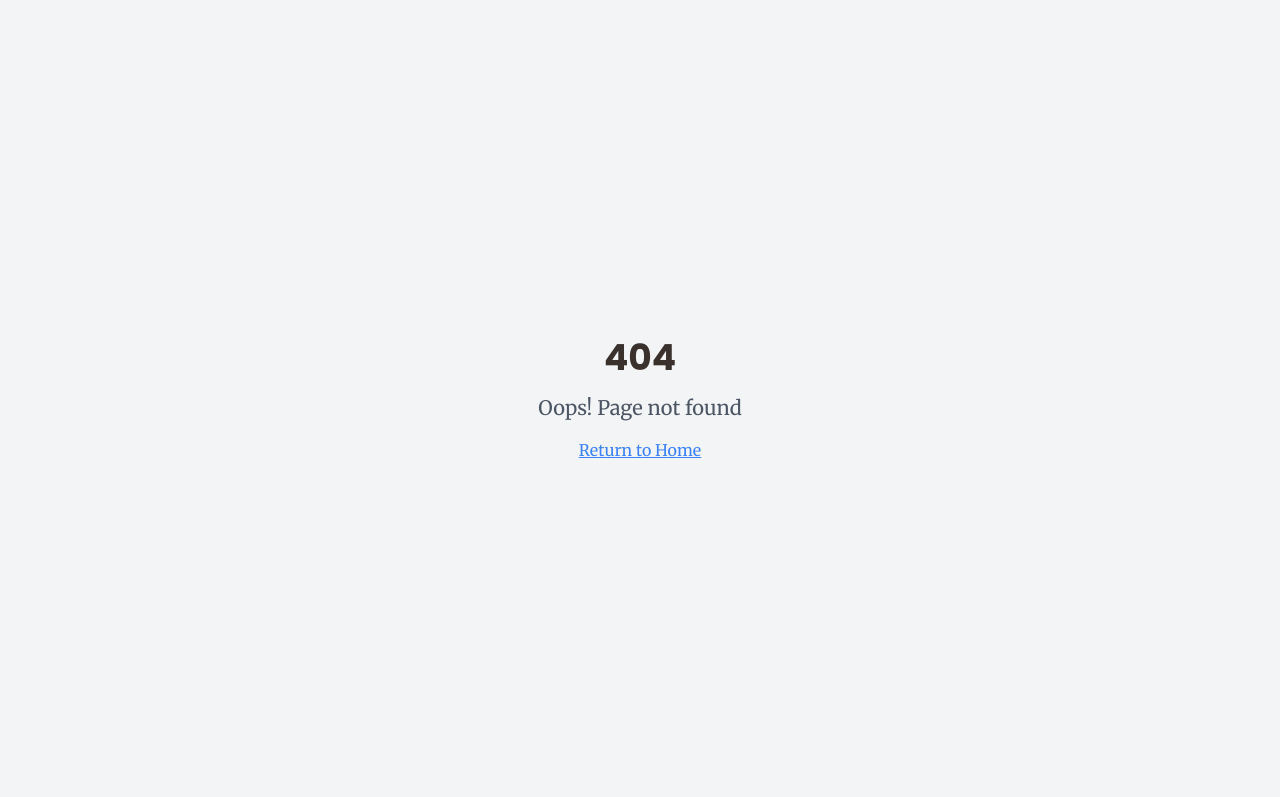
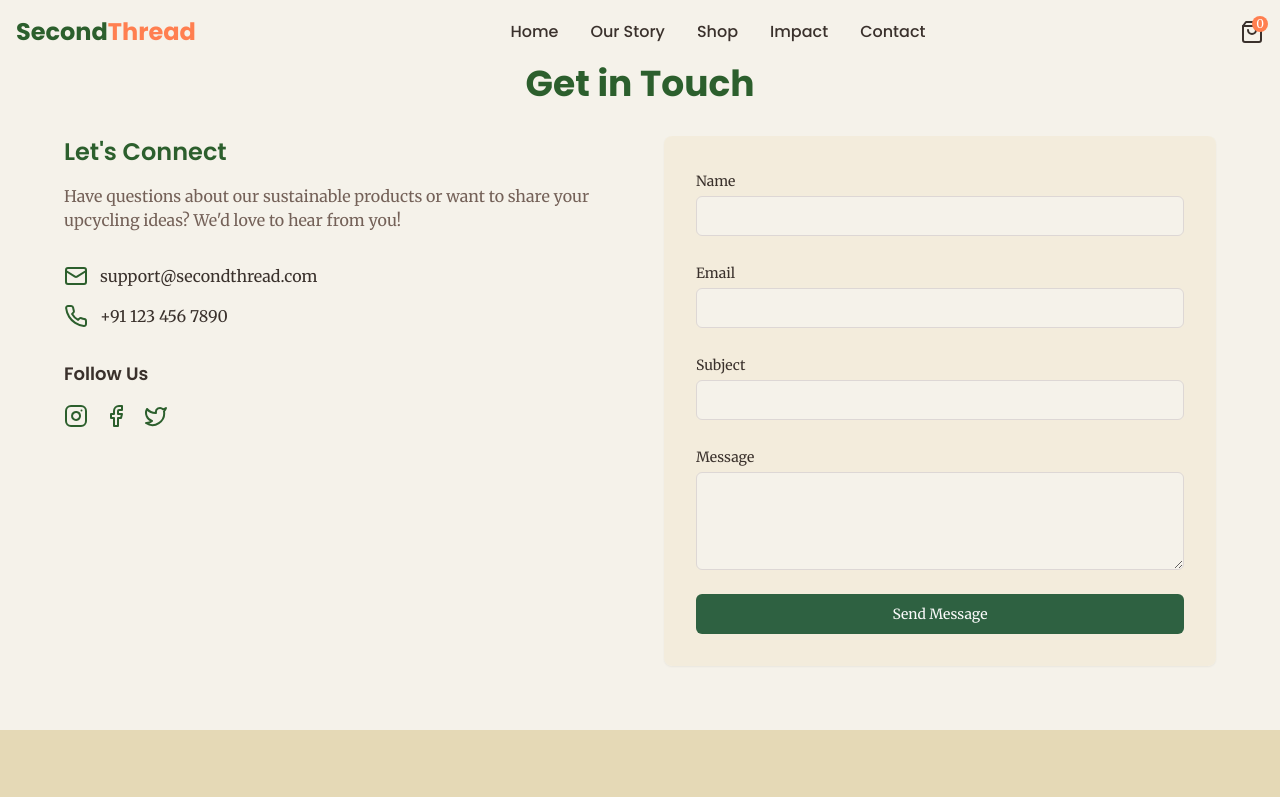
Before and after one commit to eesha-kamath/second-thread, a React (Vite) app: page /contact in a window 1280 px wide. Before the commit this address had no page. Shown: the top 797 px of the page. Built offline with nearby package versions, Linux system fonts and the light colour scheme.

Commit message:
feat: Add Contact page
Adds a new Contact page to the application.

```diff
--- a/src/App.tsx
+++ b/src/App.tsx
@@ -8,6 +8,7 @@ import Index from "./pages/Index";
 import About from "./pages/About";
 import Shop from "./pages/Shop";
 import Impact from "./pages/Impact";
+import Contact from "./pages/Contact";
 import NotFound from "./pages/NotFound";
 
 const queryClient = new QueryClient();
@@ -23,7 +24,7 @@ const App = () => (
           <Route path="/about" element={<About />} />
           <Route path="/shop" element={<Shop />} />
           <Route path="/impact" element={<Impact />} />
-          {/* ADD ALL CUSTOM ROUTES ABOVE THE CATCH-ALL "*" ROUTE */}
+          <Route path="/contact" element={<Contact />} />
           <Route path="*" element={<NotFound />} />
         </Routes>
       </BrowserRouter>
--- /dev/null
+++ b/src/pages/Contact.tsx
@@ -0,0 +1,172 @@
+
+import { useState } from "react";
+import { Mail, Phone, Instagram, Facebook, Twitter } from "lucide-react";
+import { Button } from "@/components/ui/button";
+import { Input } from "@/components/ui/input";
+import { Label } from "@/components/ui/label";
+import { Textarea } from "@/components/ui/textarea";
+import { useToast } from "@/hooks/use-toast";
+import Navbar from "@/components/Navbar";
+import Footer from "@/components/Footer";
+
+const Contact = () => {
+  const [formData, setFormData] = useState({
+    name: "",
+    email: "",
+    subject: "",
+    message: "",
+  });
+  const { toast } = useToast();
+
+  const handleSubmit = (e: React.FormEvent) => {
+    e.preventDefault();
+    // In a real app, this would send the data to a backend
+    toast({
+      title: "Message Sent",
+      description: "Thank you for reaching out. We'll get back to you soon!",
+    });
+    setFormData({ name: "", email: "", subject: "", message: "" });
+  };
+
+  const handleChange = (
+    e: React.ChangeEvent<HTMLInputElement | HTMLTextAreaElement>
+  ) => {
+    setFormData({ ...formData, [e.target.name]: e.target.value });
+  };
+
+  return (
+    <div className="min-h-screen flex flex-col">
+      <Navbar />
+
+      <main className="flex-grow">
+        <div className="container mx-auto px-4 py-16">
+          <h1 className="text-4xl font-bold text-forest mb-8 text-center">
+            Get in Touch
+          </h1>
+
+          <div className="grid md:grid-cols-2 gap-12 max-w-6xl mx-auto">
+            {/* Contact Information */}
+            <div className="space-y-8">
+              <div>
+                <h2 className="text-2xl font-semibold text-forest mb-4">
+                  Let's Connect
+                </h2>
+                <p className="text-muted-foreground mb-6">
+                  Have questions about our sustainable products or want to share your upcycling ideas?
+                  We'd love to hear from you!
+                </p>
+              </div>
+
+              <div className="space-y-4">
+                <div className="flex items-center gap-3">
+                  <Mail className="text-forest" />
+                  <span>support@secondthread.com</span>
+                </div>
+                <div className="flex items-center gap-3">
+                  <Phone className="text-forest" />
+                  <span>+91 123 456 7890</span>
+                </div>
+              </div>
+
+              <div className="space-y-4">
+                <h3 className="font-semibold text-lg">Follow Us</h3>
+                <div className="flex gap-4">
+                  <a
+                    href="https://instagram.com"
+                    target="_blank"
+                    rel="noopener noreferrer"
+                    className="text-forest hover:text-rustic transition-colors"
+                    aria-label="Instagram"
+                  >
+                    <Instagram size={24} />
+                  </a>
+                  <a
+                    href="https://facebook.com"
+                    target="_blank"
+                    rel="noopener noreferrer"
+                    className="text-forest hover:text-rustic transition-colors"
+                    aria-label="Facebook"
+                  >
+                    <Facebook size={24} />
+                  </a>
+                  <a
+                    href="https://twitter.com"
+                    target="_blank"
+                    rel="noopener noreferrer"
+                    className="text-forest hover:text-rustic transition-colors"
+                    aria-label="Twitter"
+                  >
+                    <Twitter size={24} />
+                  </a>
+                </div>
+              </div>
+            </div>
+
+            {/* Contact Form */}
+            <div className="bg-beige/50 p-8 rounded-lg shadow-sm">
+              <form onSubmit={handleSubmit} className="space-y-6">
+                <div>
+                  <Label htmlFor="name">Name</Label>
+                  <Input
+                    id="name"
+                    name="name"
+                    value={formData.name}
+                    onChange={handleChange}
+                    className="mt-1"
+                    required
+                  />
+                </div>
+
+                <div>
+                  <Label htmlFor="email">Email</Label>
+                  <Input
+                    id="email"
+                    name="email"
+                    type="email"
+                    value={formData.email}
+                    onChange={handleChange}
+                    className="mt-1"
+                    required
+                  />
+                </div>
+
+                <div>
+                  <Label htmlFor="subject">Subject</Label>
+                  <Input
+                    id="subject"
+                    name="subject"
+                    value={formData.subject}
+                    onChange={handleChange}
+                    className="mt-1"
+                    required
+                  />
+                </div>
+
+                <div>
+                  <Label htmlFor="message">Message</Label>
+                  <Textarea
+                    id="message"
+                    name="message"
+                    value={formData.message}
+                    onChange={handleChange}
+                    className="mt-1"
+                    rows={4}
+                    required
+                  />
+                </div>
+
+                <Button type="submit" className="w-full">
+                  Send Message
+                </Button>
+              </form>
+            </div>
+          </div>
+        </div>
+      </main>
+
+      <Footer />
+    </div>
+  );
+};
+
+export default Contact;
```
